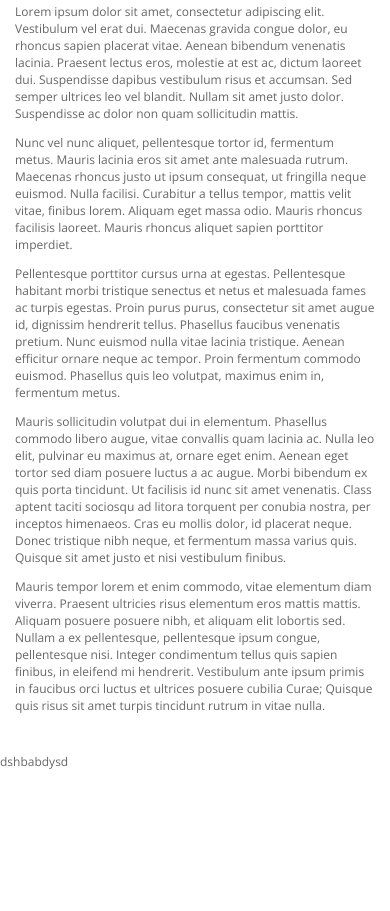
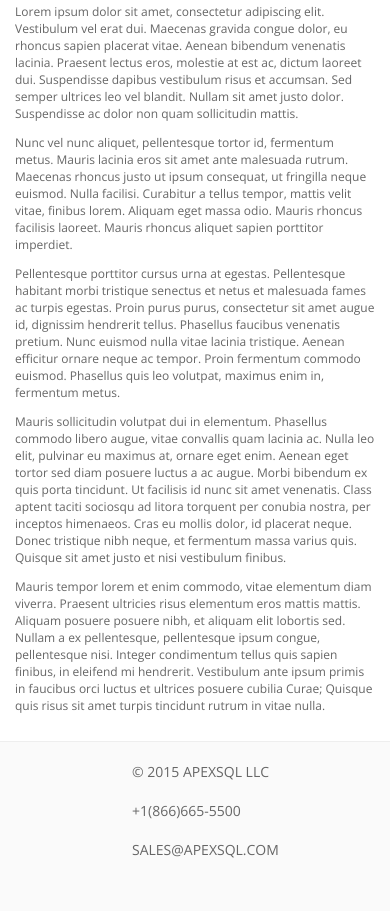
Before and after one commit to potato4ka/apex, a plain HTML site: page apex/home_view_new.html in a window 390 px wide. Shown: the part 257-1168 px from the top of the page. Before the commit the page ends 1039 px from the top, so only its background shows below. Drawn offline with nearby package versions, Linux system fonts and the light colour scheme.

Commit message:
footer mobile first

```diff
--- a/apex/content/css/main.css
+++ b/apex/content/css/main.css
@@ -106,4 +106,40 @@ a:hover {
 .footer {
     display: table-row;
     width: 100%;
+
+
 }
+.footer-wrapper {
+    padding: 10px;
+    background-color: #fafafa;
+    border-top: 1px solid #eee;
+
+}
+.footer-wrapper:after {
+    content: '';
+    display: block;
+    clear: both;
+}
+.contact-info {
+    width: 100%;
+}
+.footer-social {
+    width: 100%;
+}
+.contact-info ul {
+    width: 60%;
+    list-style: none;
+    margin: 0 auto;
+}
+.contact-info li {
+    padding: 10px 0;
+}
+.info {
+    text-transform: uppercase;
+    font-size: 14px;
+    padding-left: 8px;
+    box-sizing: border-box;
+}
+.info a {
+    color: #666;
+}
--- a/apex/home_view_new.html
+++ b/apex/home_view_new.html
@@ -66,7 +66,17 @@
     </div>
     <footer class="footer">
         <div class="footer-wrapper">
-            <p>dshbabdysd</p>
+            <div class="contact-info">
+                <ul>
+                    <li><span class="info">&copy; 2015 apexsql llc</span></li>
+                    <li><span class="info">+1(866)665-5500</span></li>
+                    <li><span class="info">
+                        <a href="#">sales@apexsql.com</a>
+                    </span></li>
+                    <li><span class="info"></span></li>
+                </ul>
+            </div>
+            <div class="footer-social"></div>
         </div>
     </footer>
 </body>
```
